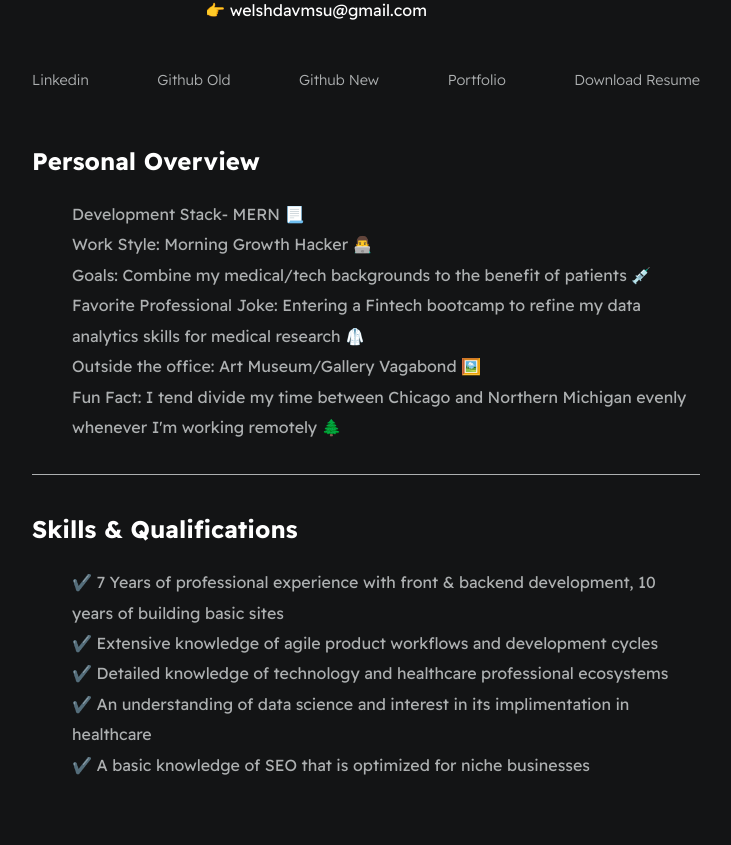
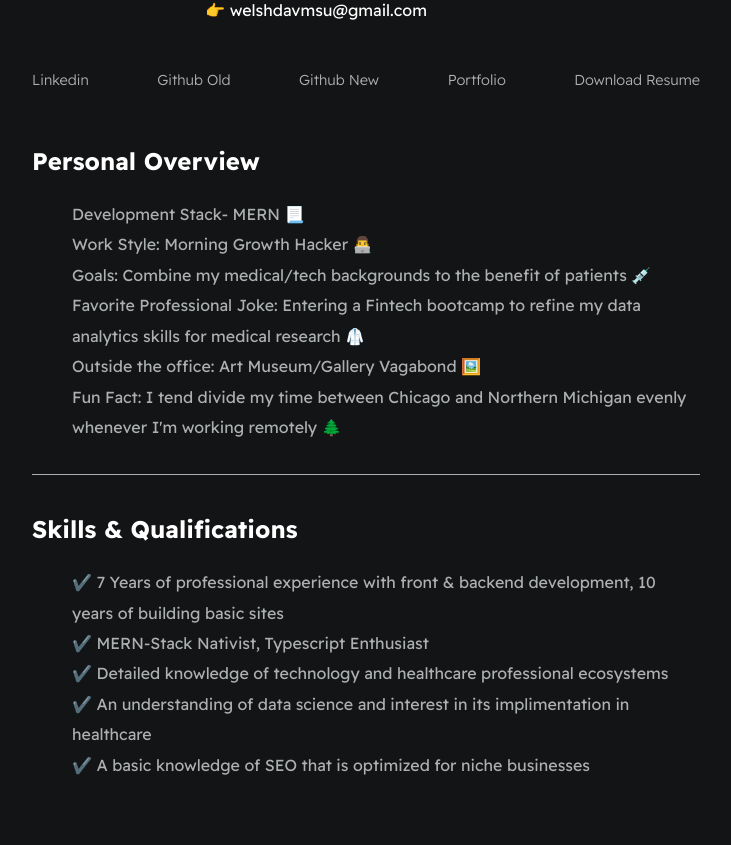
Before and after one commit to DWAcademProgramming/Resume-Website, a plain HTML site: page index.html in a window 1280 px wide. Shown: the part 234-1079 px from the top of the page, without its empty margins (274-1005 px from the left). Drawn offline with Linux system fonts and the light colour scheme.

Commit message:
Update index.html

```diff
--- a/index.html
+++ b/index.html
@@ -49,7 +49,7 @@
                 <h2>Skills & Qualifications</h2>
                 <ul id="qualifications--list">
                     <li>✔️ 7 Years of professional experience with front & backend development, 10 years of building basic sites</li>
-                    <li>✔️ Extensive knowledge of agile product workflows and development cycles</li>
+                    <li>✔️ MERN-Stack Nativist, Typescript Enthusiast</li>
                     <li>✔️ Detailed knowledge of technology and healthcare professional ecosystems </li>
                     <li>✔️ An understanding of data science and interest in its implimentation in healthcare</li>
                     <li>✔️ A basic knowledge of SEO that is optimized for niche businesses </li>
```
